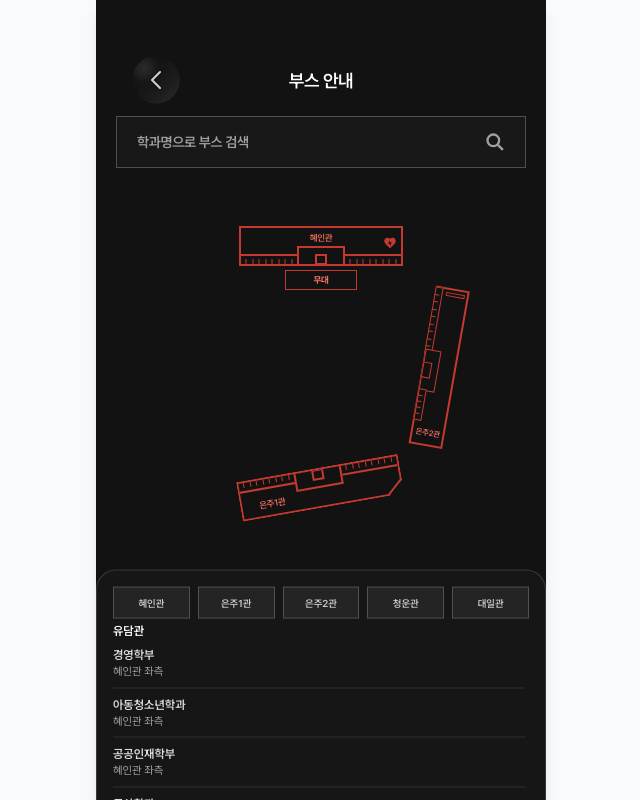
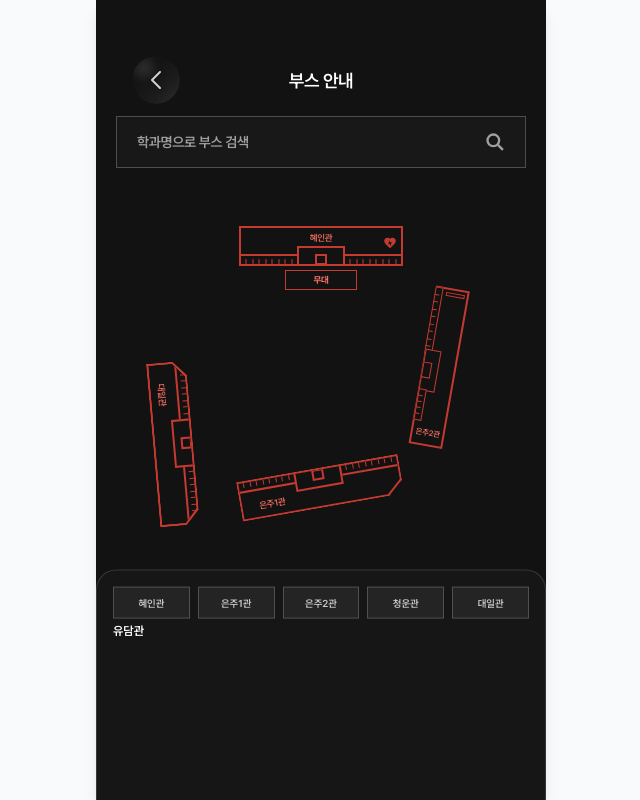
Before and after one commit to LikeLion-SKU/festival-fe, a React (Vite) app: page /booth-map in a window 1280 px wide. Shown: the whole page, without its empty margins (319-959 px from the left). Built offline with nearby package versions, Linux system fonts and the light colour scheme.

Commit message:
🎨 Design: 대일관 건물 모서리clip-path 적용

```diff
--- a/src/components/Booth/BoothMap.jsx
+++ b/src/components/Booth/BoothMap.jsx
@@ -1,3 +1,4 @@
+import Daeil from '@/components/Booth/Daeil';
 import Eunju1 from '@/components/Booth/Eunju1';
 import Eunju2 from '@/components/Booth/Eunju2';
 import Hyein from '@/components/Booth/Hyein';
@@ -24,6 +25,9 @@ export default function BoothMap({ activeBuildingId, onSelectBuilding }) {
           onClick={() => onSelectBuilding?.('eunju2')}
         />
       </div>
+      <div className="pointer-events-auto absolute left-[-5%] top-[52%] z-10">
+        <Daeil active={activeBuildingId === 'daeil'} onClick={() => onSelectBuilding?.('daeil')} />
+      </div>
     </div>
   );
 }
--- a/src/components/Booth/Daeil.jsx
+++ b/src/components/Booth/Daeil.jsx
@@ -1,10 +1,121 @@
-/** 대일관 건물 라벨 (부스 지도용) */
-export default function Daeil() {
+import clsx from 'clsx';
+
+const BG_DEFAULT = '#121212';
+const BG_ACTIVE = '#C43A31';
+const STROKE = '#C43A31';
+const CORNER_NOTCH = 'polygon(0 0, 100% 0, 100% 66%, 91% 100%, 9% 100%, 0 66%)';
+
+const SIDE_RECT_CLASS =
+  'relative box-border flex h-[0.75rem] w-[3.75rem] shrink-0 border-2 border-solid border-[#C43A31] bg-[#121212]';
+
+function SideRectWithTicks() {
+  const tick = '#C43A31';
+  const TICK_COUNT = 8;
+
   return (
-    <div className="inline-flex items-center justify-center border border-[#C43A31] bg-[rgba(10,10,10,0.6)] px-6 py-2 shadow-[inset_0_0_0_1px_rgba(196,58,49,0.25)]">
-      <span className="text-[0.8125rem] font-semibold leading-none tracking-[-0.02em] text-[#E66A5C] [font-family:Pretendard]">
-        대일관
-      </span>
+    <div className={SIDE_RECT_CLASS} style={{ borderColor: STROKE }} aria-hidden>
+      <div className="pointer-events-none absolute inset-x-[2px] inset-y-[0px]">
+        {Array.from({ length: TICK_COUNT }).map((_, i) => (
+          <span
+            key={i}
+            className="absolute bottom-0 block w-px rounded-[1px]"
+            style={{
+              left: `${((i + 0.5) / TICK_COUNT) * 100}%`,
+              transform: 'translateX(-50%)',
+              height: '0.3125rem',
+              backgroundColor: tick,
+            }}
+          />
+        ))}
+      </div>
     </div>
   );
 }
+
+/**
+ * 대일관 (부스 지도용)
+ * 은주1관과 동일 구조/스타일
+ * @param {{ active?: boolean; onClick?: () => void; className?: string }} props
+ */
+export default function Daeil({ active = false, onClick, className }) {
+  const panelBg = active ? BG_ACTIVE : BG_DEFAULT;
+  const wrapperClass = clsx('relative inline-flex flex-col items-center gap-[0.25rem]', className);
+
+  const frameClass = clsx(
+    'relative box-border h-[2.5rem] w-[10.25rem] shrink-0 rotate-[265deg] bg-[#C43A31] p-[2px] outline-none ring-0 transition-[box-shadow] duration-200',
+    onClick && 'cursor-pointer select-none',
+    active && 'z-30 shadow-[0_0_12px_rgba(196,58,49,0.45)]'
+  );
+
+  const labelClass = clsx(
+    'text-[0.5625rem] font-semibold leading-none tracking-[-0.03em] [font-family:Pretendard]',
+    active ? 'text-white' : 'text-[#E66A5C]'
+  );
+
+  const inner = (
+    <div className="flex h-full w-full flex-col px-[0px] pb-[1px] pt-[5px]">
+      <div className="flex shrink-0 justify-center">
+        <span
+          className={clsx(
+            labelClass,
+            '-translate-x-[-3.1rem] -translate-y-[-0.12rem] rotate-[180deg]'
+          )}
+        >
+          대일관
+        </span>
+      </div>
+      <div className="mt-auto flex w-full translate-y-[3px] items-end justify-center">
+        <SideRectWithTicks />
+        <div
+          className="z-10 -mx-[2px] box-border flex h-[1.25rem] w-[3rem] shrink-0 items-end justify-center border-2 border-solid bg-[#121212] pb-[1px]"
+          style={{ borderColor: STROKE }}
+          aria-hidden
+        >
+          <div className="box-border h-[0.7rem] w-[0.8rem] translate-y-[2px] border-2 border-solid border-[#C43A31] bg-[#121212]" />
+        </div>
+        <SideRectWithTicks />
+      </div>
+    </div>
+  );
+
+  if (onClick) {
+    return (
+      <button
+        type="button"
+        onClick={onClick}
+        aria-pressed={active}
+        aria-label="대일관"
+        className={wrapperClass}
+      >
+        <div
+          className={frameClass}
+          style={{ clipPath: CORNER_NOTCH, WebkitClipPath: CORNER_NOTCH }}
+        >
+          <div
+            className="relative h-full w-full overflow-hidden"
+            style={{
+              backgroundColor: panelBg,
+              clipPath: CORNER_NOTCH,
+              WebkitClipPath: CORNER_NOTCH,
+            }}
+          >
+            {inner}
+          </div>
+        </div>
+      </button>
+    );
+  }
+
+  return (
+    <div className={wrapperClass}>
+      <div className={frameClass} style={{ clipPath: CORNER_NOTCH, WebkitClipPath: CORNER_NOTCH }}>
+        <div
+          className="relative h-full w-full overflow-hidden"
+          style={{ backgroundColor: panelBg, clipPath: CORNER_NOTCH, WebkitClipPath: CORNER_NOTCH }}
+        >
+          {inner}
+        </div>
+      </div>
+    </div>
+  );
+}
--- a/src/pages/Booth/BoothMap.jsx
+++ b/src/pages/Booth/BoothMap.jsx
@@ -3,7 +3,7 @@ import { useMemo, useRef, useState } from 'react';
 import BoothMap from '@/components/Booth/BoothMap';
 import PageHeader from '@/components/common/PageHeader';
 import SearchInput from '@/components/common/SearchInput';
-import { BOOTH_CARDS, BUILDINGS } from '@/constants/mainDummyData';
+import { BUILDINGS } from '@/constants/mainDummyData';
 
 const BUILDING_BUTTON_ORDER = ['hyein', 'eunju1', 'eunju2', 'cheongun', 'daeil'];
 
@@ -12,16 +12,6 @@ export default function BoothMapPage() {
   const [search, setSearch] = useState('');
   const [sheetExpanded, setSheetExpanded] = useState(false);
   const touchStartY = useRef(0);
-
-  const buildingCards = useMemo(() => {
-    const query = search.trim();
-    return BOOTH_CARDS.filter((card) => {
-      if (card.buildingId !== activeBuildingId) return false;
-      if (!query) return true;
-      const title = Array.isArray(card.title) ? card.title.join(' ') : card.title;
-      return `${title} ${card.subtitle}`.includes(query);
-    });
-  }, [activeBuildingId, search]);
 
   const orderedBuildingButtons = useMemo(() => {
     const map = new Map(BUILDINGS.map((item) => [item.id, item]));
@@ -84,20 +74,6 @@ export default function BoothMapPage() {
           <p className="mt-1 text-xs font-semibold [font-family:Pretendard]">
             {BUILDINGS.find((item) => item.id === activeBuildingId)?.label}
           </p>
-          <ul className="mt-2 max-h-[48dvh] space-y-2 overflow-auto pr-1 text-xs text-white/85 [font-family:Pretendard]">
-            {buildingCards.length ? (
-              buildingCards.map((card) => (
-                <li key={card.id} className="border-b border-white/10 pb-2">
-                  <p className="font-semibold">
-                    {Array.isArray(card.title) ? card.title.join(' ') : card.title}
-                  </p>
-                  <p className="mt-0.5 text-[0.6875rem] text-white/60">{card.subtitle}</p>
-                </li>
-              ))
-            ) : (
-              <li className="py-6 text-center text-white/60">검색 결과가 없습니다.</li>
-            )}
-          </ul>
         </div>
       </div>
     </section>
```
